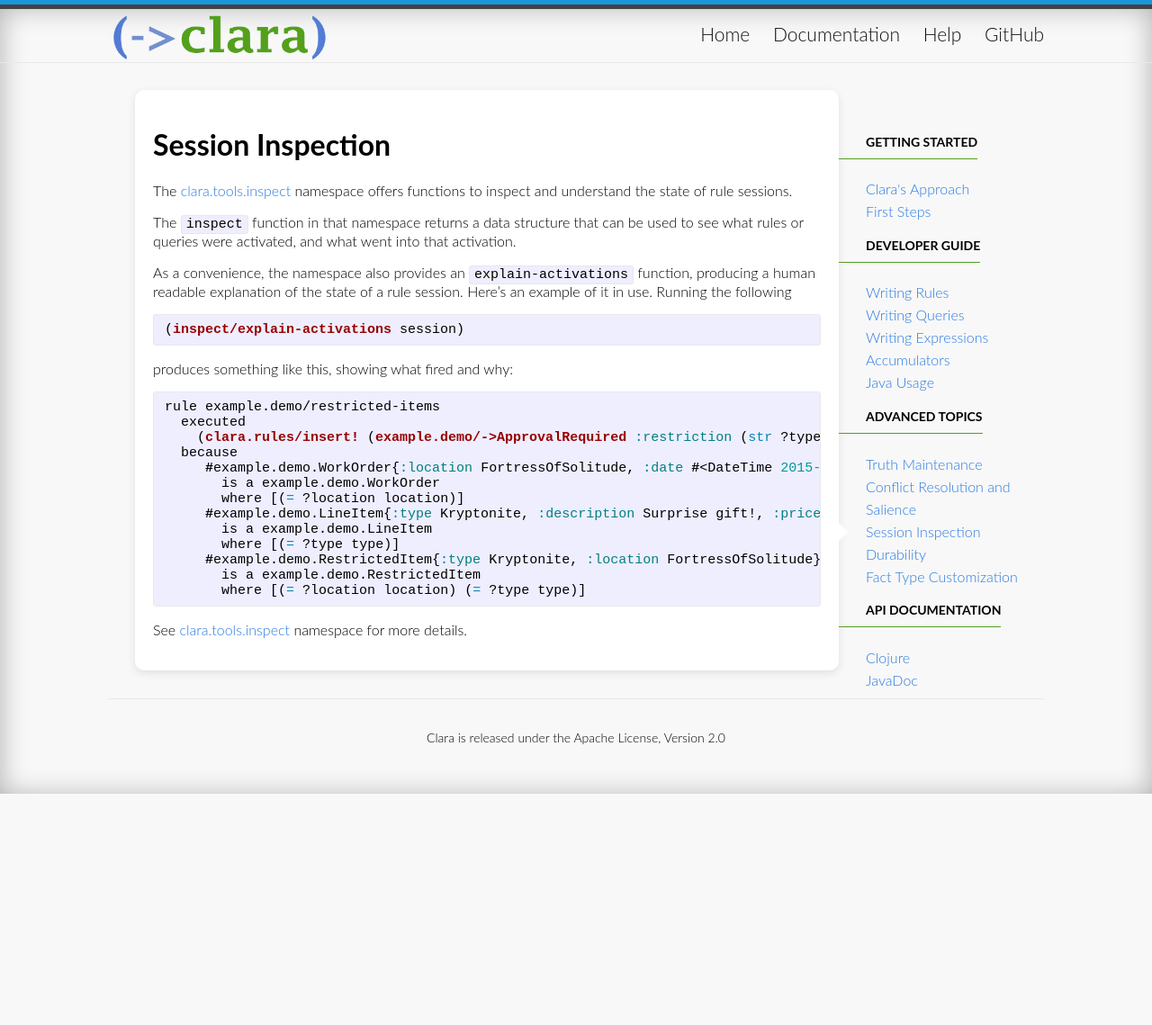
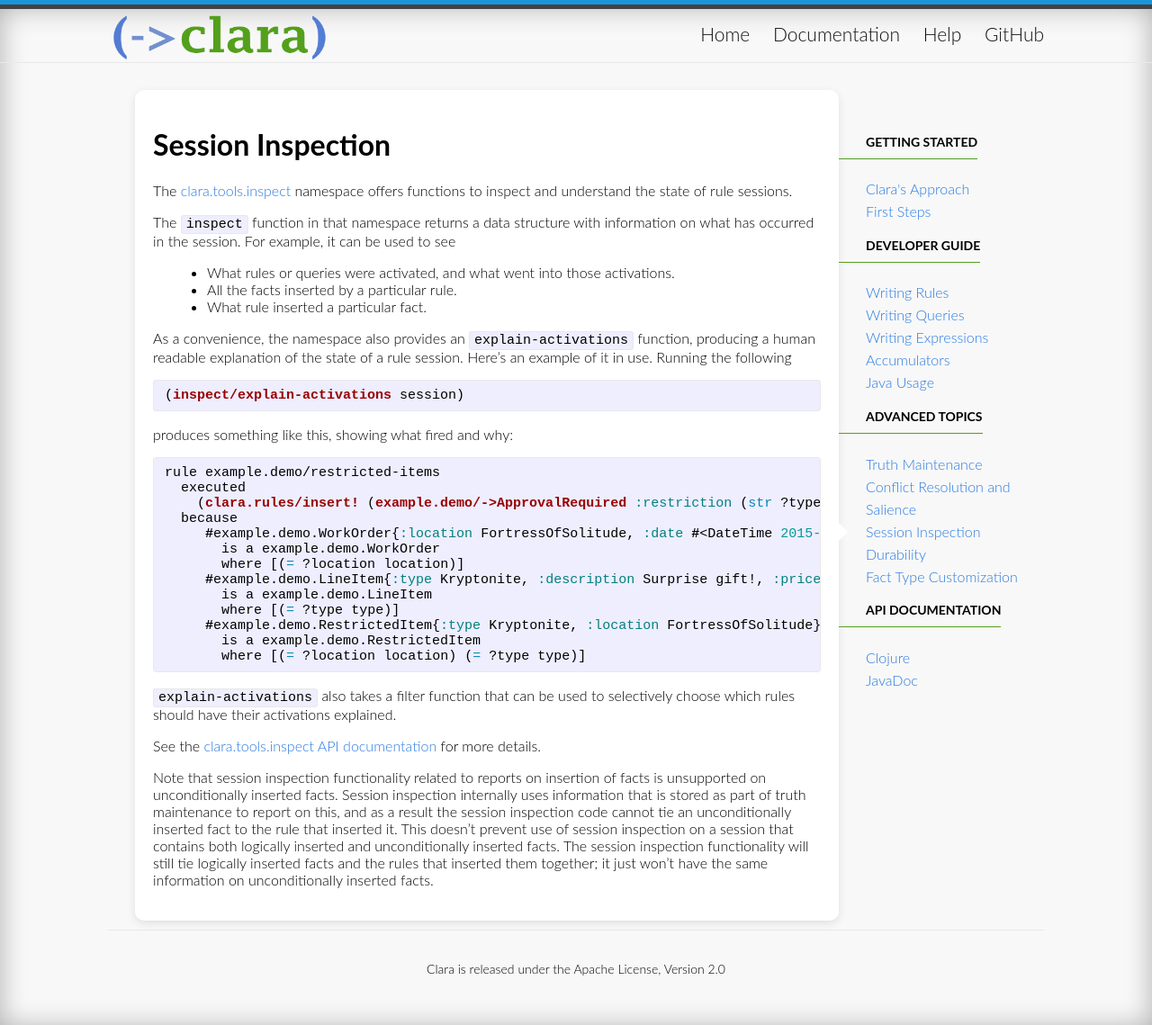
Before and after one commit to oracle-samples/clara-site, a Jekyll site: the page built from _docs/inspection.md, in a window 1280 px wide. Shown: the whole page at 90% size. Built offline with Jekyll 4.4.1, drawn with Linux system fonts in a browser that asks for light colours; before the commit the page ends 900 px from its top, so only the background shows below that.

Commit message:
Update session inspection documentation to include information on additional data views and limitations on session inspection for unconditionally inserted facts

````diff
--- a/_docs/inspection.md
+++ b/_docs/inspection.md
@@ -6,7 +6,11 @@ permalink: /docs/inspection/
 
 The [clara.tools.inspect]({{site.clojuredoc}}clara.tools.inspect.html) namespace offers functions to inspect and understand the state of rule sessions.
 
-The ```inspect``` function in that namespace returns a data structure that can be used to see what rules or queries were activated, and what went into that activation.
+The ```inspect``` function in that namespace returns a data structure with information on what has occurred in the session.  For example, it can be used to see
+
+- What rules or queries were activated, and what went into those activations.
+- All the facts inserted by a particular rule.
+- What rule inserted a particular fact.
 
 As a convenience, the namespace also provides an ```explain-activations``` function, producing a human readable explanation of the state of a rule session. Here's an example of it in use. Running the following
 
@@ -32,4 +36,8 @@ rule example.demo/restricted-items
        where [(= ?location location) (= ?type type)]
 {% endhighlight %}
 
-See [clara.tools.inspect]({{site.clojuredoc}}clara.tools.inspect.html) namespace for more details.
+```explain-activations``` also takes a filter function that can be used to selectively choose which rules should have their activations explained.
+
+See the [clara.tools.inspect API documentation]({{site.clojuredoc}}clara.tools.inspect.html) for more details.
+
+Note that session inspection functionality related to reports on insertion of facts is unsupported on unconditionally inserted facts.  Session inspection internally uses information that is stored as part of truth maintenance to report on this, and as a result the session inspection code cannot tie an unconditionally inserted fact to the rule that inserted it.  This doesn't prevent use of session inspection on a session that contains both logically inserted and unconditionally inserted facts.   The session inspection functionality will still tie logically inserted facts and the rules that inserted them together; it just won't have the same information on unconditionally inserted facts.
````
